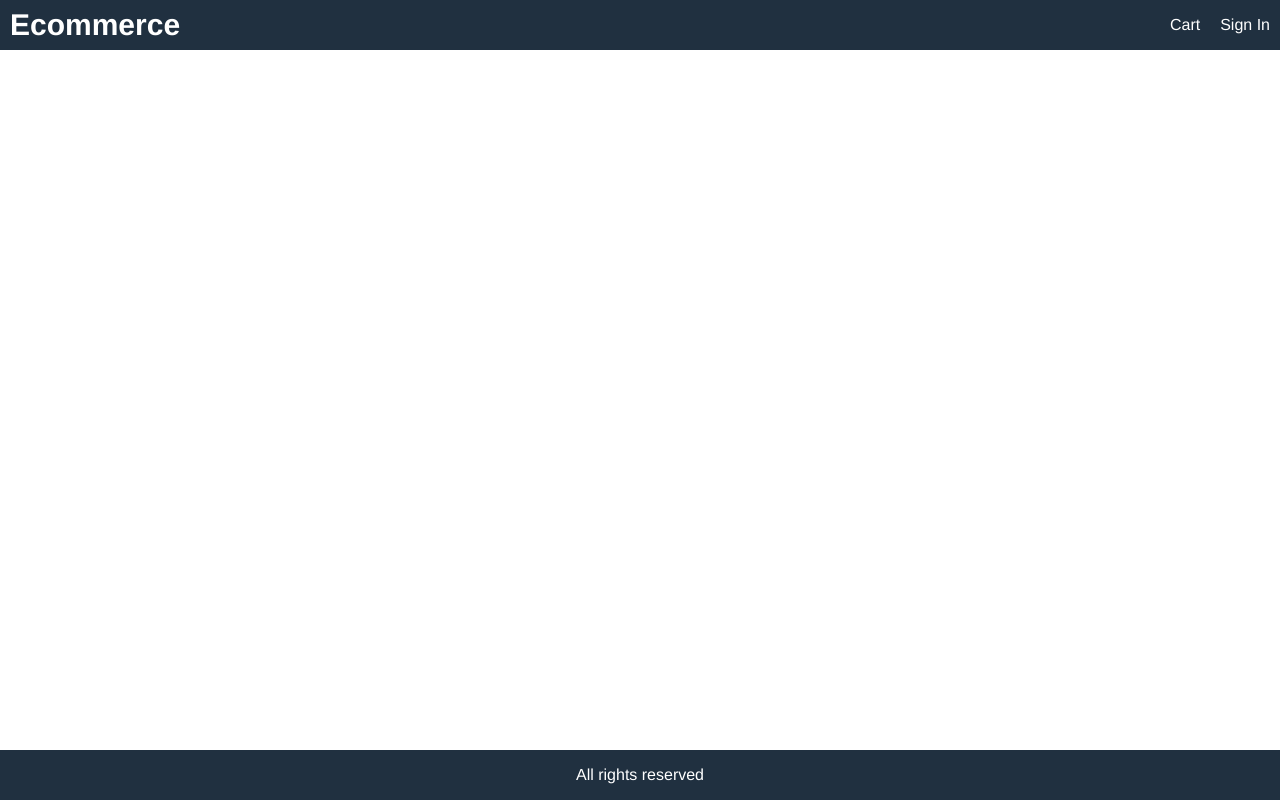
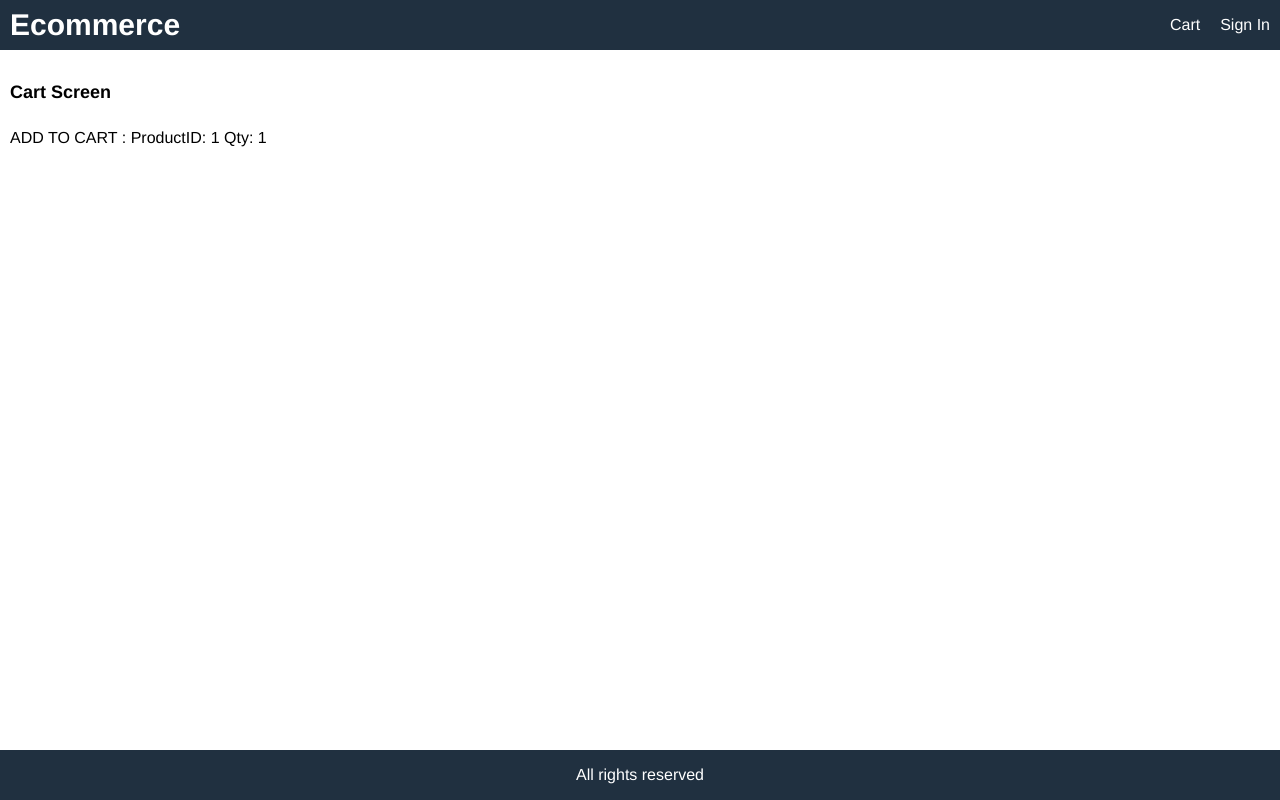
Before and after one commit to oscarolsson94/e-commerce-site, a React (Create React App) app in the folder frontend/: page /cart/1 in a window 1280 px wide. Built offline with nearby package versions, Linux system fonts and the light colour scheme.

Commit message:
bug fix + adding CartScreen to Route

```diff
--- a/frontend/src/App.js
+++ b/frontend/src/App.js
@@ -1,16 +1,18 @@
-import React from 'react';
-import { BrowserRouter as Router, Route} from 'react-router-dom';
-import HomeScreen from './screens/HomeScreen';
-import ProductScreen from './screens/ProductScreen';
-
+import React from "react";
+import { BrowserRouter as Router, Route } from "react-router-dom";
+import CartScreen from "./screens/CartScreen";
+import HomeScreen from "./screens/HomeScreen";
+import ProductScreen from "./screens/ProductScreen";
 
 function App() {
   return (
     <Router>
       <div className="grid-container">
-            <header className="row" >
+        <header className="row">
           <div>
-                    <a className="brand" href="/">Ecommerce</a>
+            <a className="brand" href="/">
+              Ecommerce
+            </a>
           </div>
           <div>
             <a href="/cart">Cart</a>
@@ -18,12 +20,11 @@ function App() {
           </div>
         </header>
         <main>
-                <Route path="/product/:id" component={ProductScreen} ></Route>
-                <Route exact path="/" component={HomeScreen} ></Route>
+          <Route path="/cart/:id?" component={CartScreen}></Route>
+          <Route path="/product/:id" component={ProductScreen}></Route>
+          <Route exact path="/" component={HomeScreen}></Route>
         </main>
-            <footer className="row center" >
-                All rights reserved
-            </footer>
+        <footer className="row center">All rights reserved</footer>
       </div>
     </Router>
   );
--- a/frontend/src/screens/CartScreen.js
+++ b/frontend/src/screens/CartScreen.js
@@ -9,6 +9,9 @@ const CartScreen = (props) => {
   return (
     <div>
       <h1>Cart Screen</h1>
+      <p>
+        ADD TO CART : ProductID: {productId} Qty: {qty}
+      </p>
     </div>
   );
 };
--- a/frontend/src/screens/ProductScreen.js
+++ b/frontend/src/screens/ProductScreen.js
@@ -18,7 +18,7 @@ const ProductScreen = (props) => {
   }, [dispatch, productId]);
 
   const addToCartHandler = () => {
-    props.history.push(`/cart/${productId}?qty={qty}`);
+    props.history.push(`/cart/${productId}?qty=${qty}`);
   };
 
   return (
```
Lines whose indentation alone changed are shown as unchanged.
